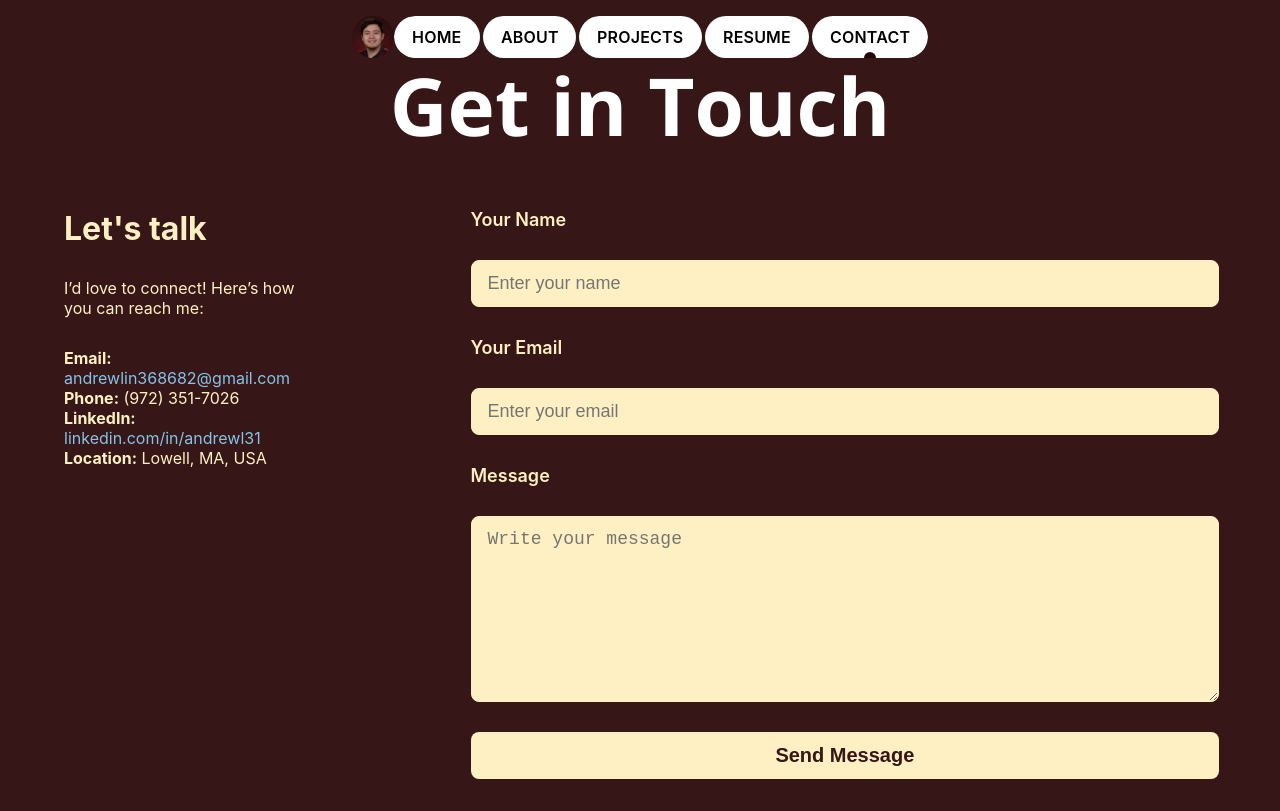
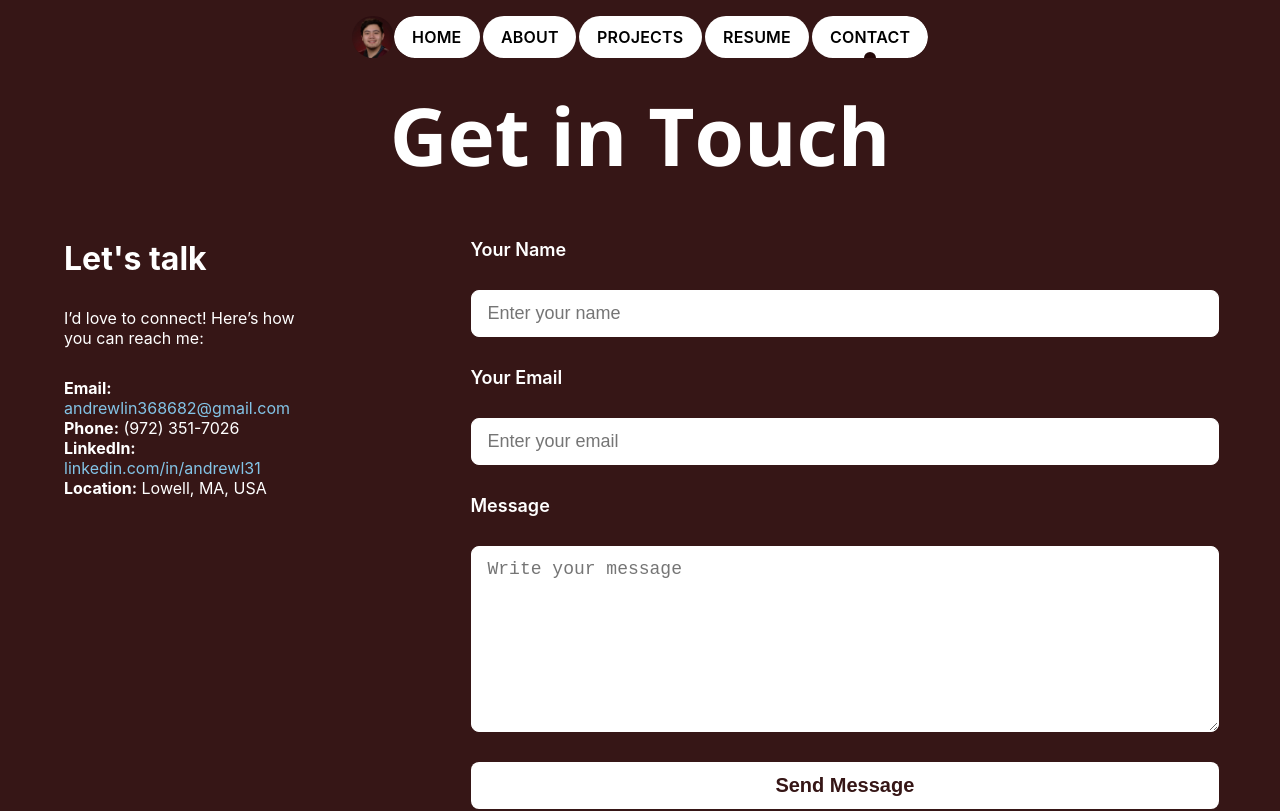
Before and after one commit to AndrewLin31/andrew-portfolio, a React (Create React App) app: page /contact in a window 1280 px wide. Shown: the top 811 px of the page. Built offline with nearby package versions, Linux system fonts and the light colour scheme.

Commit message:
Updated contacts visuals.

```diff
--- a/src/Components/Contacts/Contacts.css
+++ b/src/Components/Contacts/Contacts.css
@@ -17,6 +17,7 @@
   flex-direction: column;
   gap: 50px;
   width: 100%;
+  margin-top: 30px;
 }
 
 .contacts-title {
@@ -41,7 +42,7 @@
   flex-direction: column;
   gap: 30px;
   text-align: left;
-  color: #FFF0C4;
+  color: white;
 }
 
 .contacts-right {
@@ -75,28 +76,28 @@
   .contacts-right input,
   .contacts-right textarea {
     padding: 12px 16px;
-    border: 1px solid #FFF0C4;
+    border: 1px solid white;
     border-radius: 8px;
     font-size: 18px;
-    background: #FFF0C4;
+    background: white;
     transition: border-color 0.2s;
   }
 
   .contacts-right input:focus,
   .contacts-right textarea:focus {
-    border-color: #FFF0C4;
+    border-color: white;
     outline: none;
   }
 
   .contacts-right label {
     font-weight: 500;
-    color: #FFF0C4;
+    color: white;
     font-size: 30px;
   }
 
   .contacts-button {
     padding: 12px 24px;
-    background: #FFF0C4;
+    background: white;
     color: #361616;
     border: none;
     border-radius: 8px;
@@ -108,8 +109,8 @@
 
   .contacts-button:hover {
     background-color: #361616;
-    color: #FFF0C4;
-    border: 2px solid #FFF0C4;
+    color: white;
+    border: 2px solid white;
     transition: 0.3s;
   }
 
```
